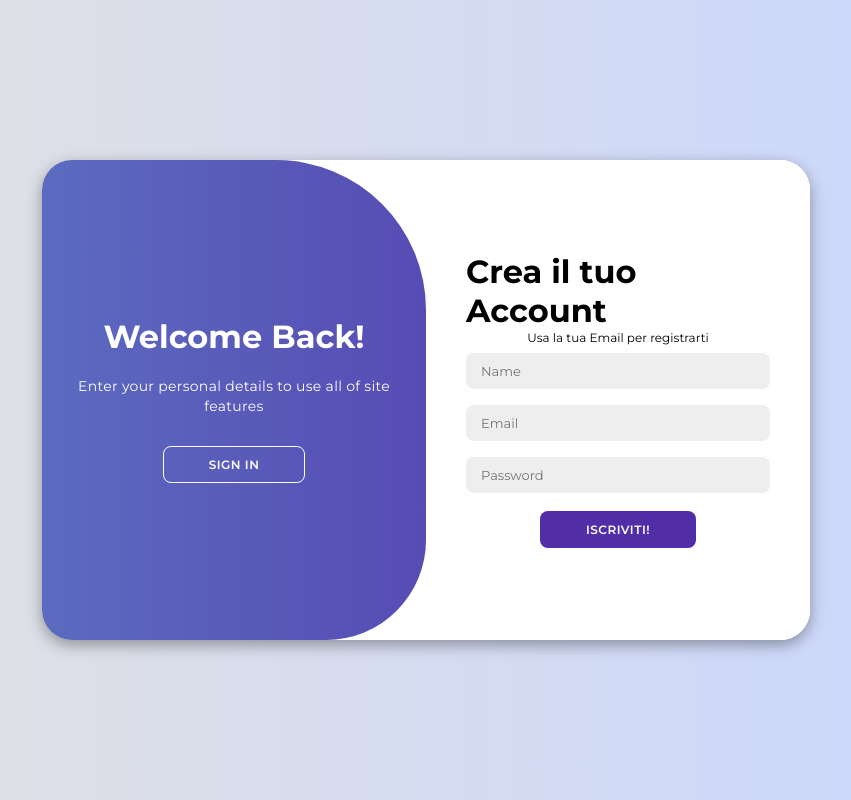
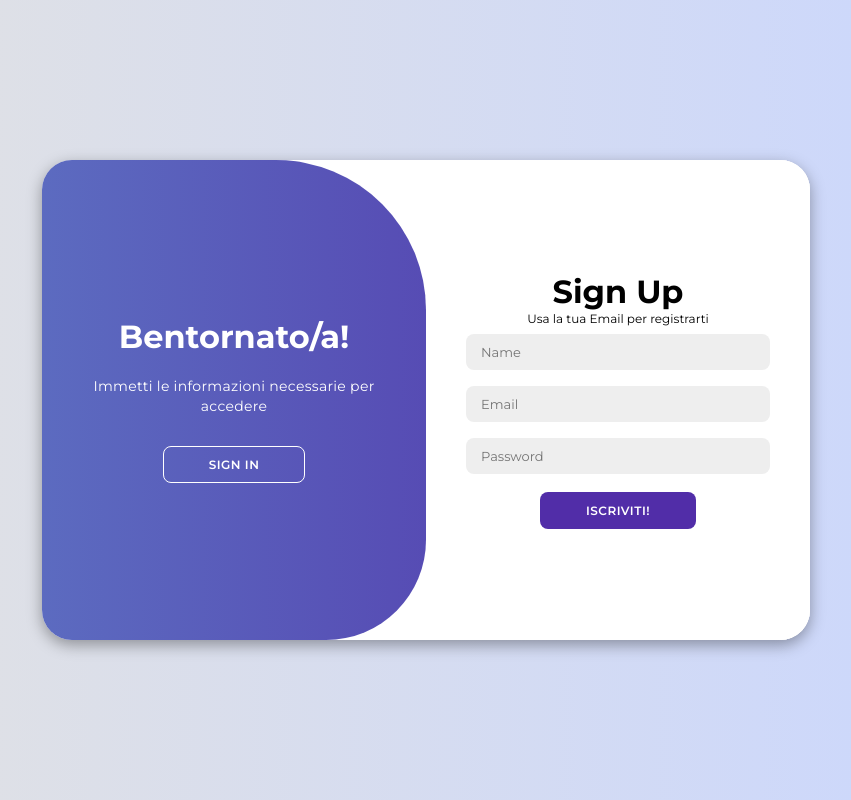
Before and after one commit to prowler125/L-Origami-MaxPaperFold, a plain HTML site: page L'Origami la Guida definitiva/SignIn-SignUp/login.html in a window 1280 px wide. Both pictures are taken after a click on the button "SIGN UP". Shown: the whole page, without its empty margins (214-1065 px from the left). Drawn offline with Linux system fonts and the light colour scheme.

Commit message:
Update login page headings

```diff
--- a/L'Origami la Guida definitiva/SignIn-SignUp/login.html
+++ b/L'Origami la Guida definitiva/SignIn-SignUp/login.html
@@ -15,7 +15,7 @@
     <div class="container" id="container">
       <div class="form-container sign-up">
         <form>
-          <h1>Crea il tuo Account</h1>
+          <h1>Sign Up</h1>
           <span>Usa la tua Email per registrarti</span>
           <input type="text" placeholder="Name" />
           <input type="email" placeholder="Email" />
@@ -25,7 +25,7 @@
       </div>
       <div class="form-container sign-in">
         <form>
-          <h1>Acceso Area Personale</h1>
+          <h1>Sign In</h1>
 
           <span>Usa la tua Email</span>
           <input type="email" placeholder="Email" />
@@ -37,15 +37,13 @@
       <div class="toggle-container">
         <div class="toggle">
           <div class="toggle-panel toggle-left">
-            <h1>Welcome Back!</h1>
-            <p>Enter your personal details to use all of site features</p>
+            <h1>Bentornato/a!</h1>
+            <p>Immetti le informazioni necessarie per accedere</p>
             <button class="hidden" id="login">Sign In</button>
           </div>
           <div class="toggle-panel toggle-right">
-            <h1>Hello, Friend!</h1>
-            <p>
-              Register with your personal details to use all of site features
-            </p>
+            <h1>Salve, visitatore!</h1>
+            <p>Immetti le informazioni necessarie per registrarti</p>
             <button class="hidden" id="register">Sign Up</button>
           </div>
         </div>
```
